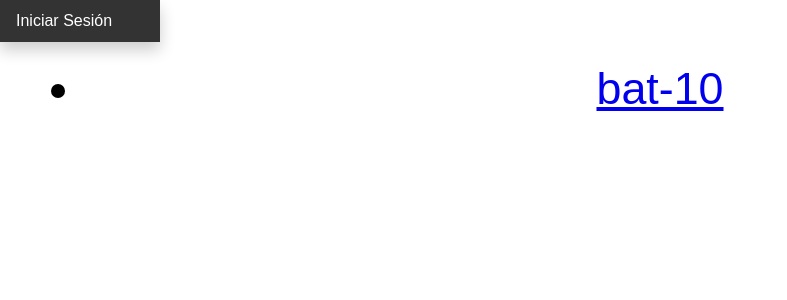
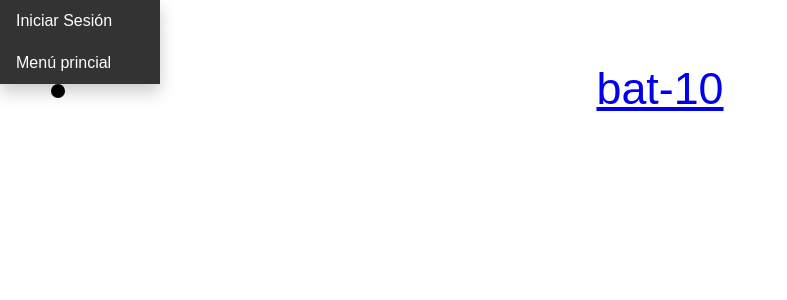
Before and after one commit to marcosroman/estandar, a Django app: page /codigos in a window 1280 px wide, after a click on "≡ Estandar". Shown: the part 50-350 px from the top of the page, without its empty margins (0-787 px from the left). Run offline with Django 4.2, Linux system fonts and the light colour scheme; data comes from the database, SQL or seed files in the repository.

Commit message:
added link to main menu (outside django app)

```diff
--- a/registro/templates/registro/navbar.html
+++ b/registro/templates/registro/navbar.html
@@ -18,6 +18,7 @@
 			{% else %}
 				<a href="{% url 'login' %}">Iniciar Sesión</a>
 			{% endif %}
+			<a href="/">Menú princial</a>
 		</div>
 	</div>
 
--- a/registro/urls.py
+++ b/registro/urls.py
@@ -17,6 +17,4 @@ urlpatterns = [
         path('planos',views.plano_lista, name='listaplanos'),
         path('planos/<int:ot>',views.plano_detalle, name='detalleplano'),
         path('catalogo',views.catalogo, name='catalogo'),
-        #path('test',views.test,name='test'),
-        #path('accounts/login/',auth_views.LoginView.as_view()),
         ]
--- a/registro/views.py
+++ b/registro/views.py
@@ -238,4 +238,4 @@ def instrucciones(request):
                   context = {'MEDIA_URL':settings.MEDIA_URL})
 
 def catalogo(request):
-    return redirect (settings.STATIC_URL+'other/catalogo.pdf')
+    return redirect(settings.STATIC_URL+'other/catalogo.pdf')
```
